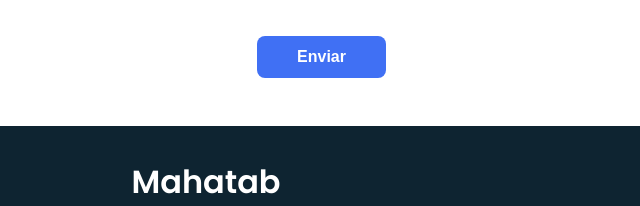
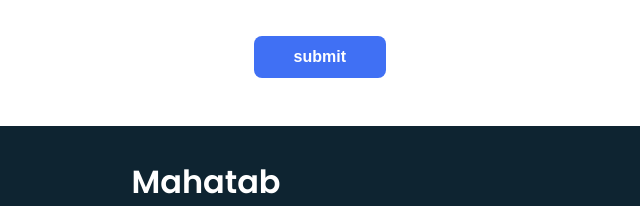
Before and after one commit to mahatab-ahmed/mywebsite, a plain HTML site: page index.html in a window 1280 px wide. Shown: the part 2694-2900 px from the top of the page, 434-1074 px from the left. Drawn offline with nearby package versions, Linux system fonts and the light colour scheme.

Commit message:
Update index.html

```diff
--- a/index.html
+++ b/index.html
@@ -173,7 +173,7 @@
                     <input type="text" placeholder="Name" class="contact__input">
                     <input type="mail" placeholder="Email" class="contact__input">
                     <textarea name="" id="" cols="0" rows="10" class="contact__input"></textarea>
-                    <input type="button" value="Enviar" class="contact__button button">
+                    <input type="button" value="submit" class="contact__button button">
                 </form>
             </div>
         </section>
```
